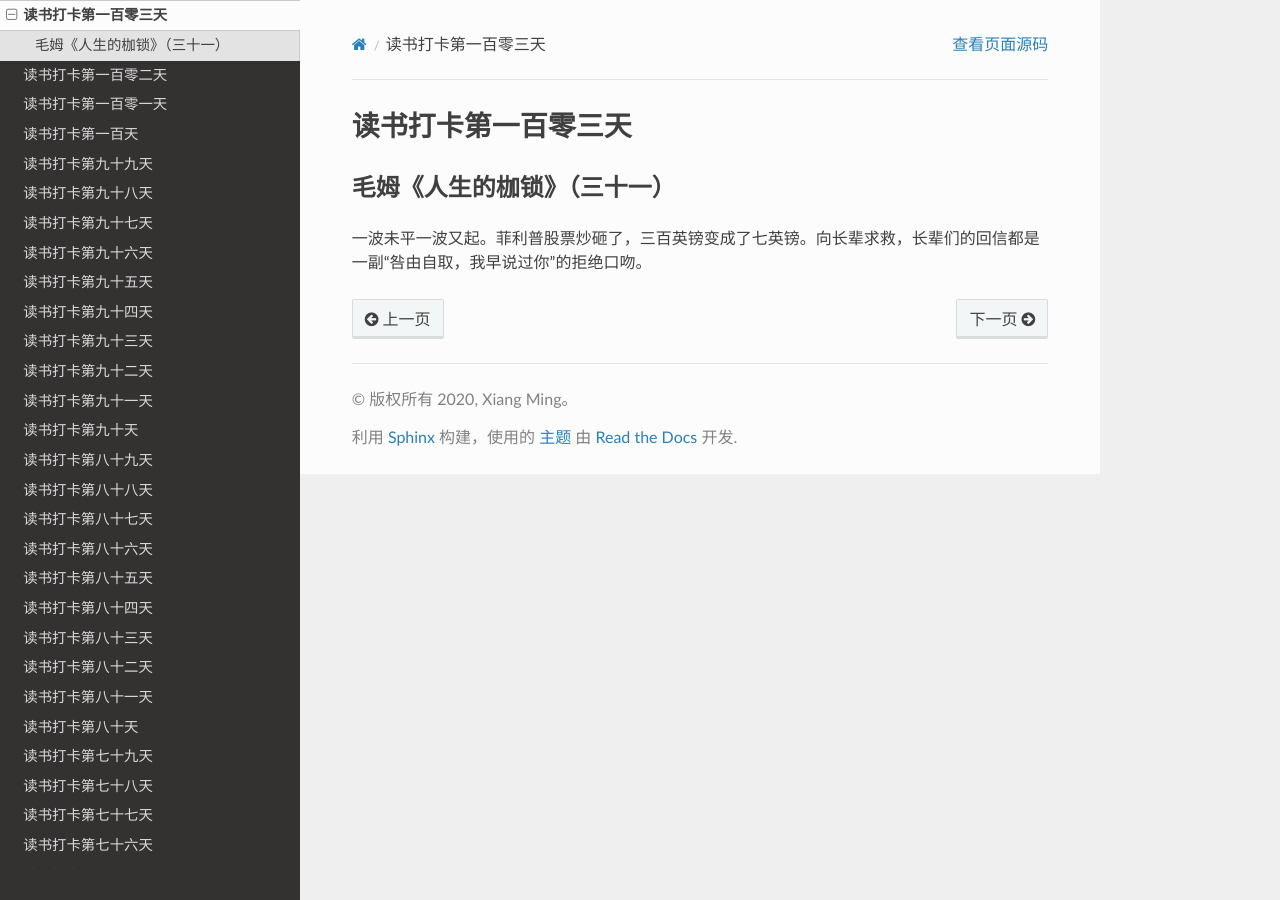
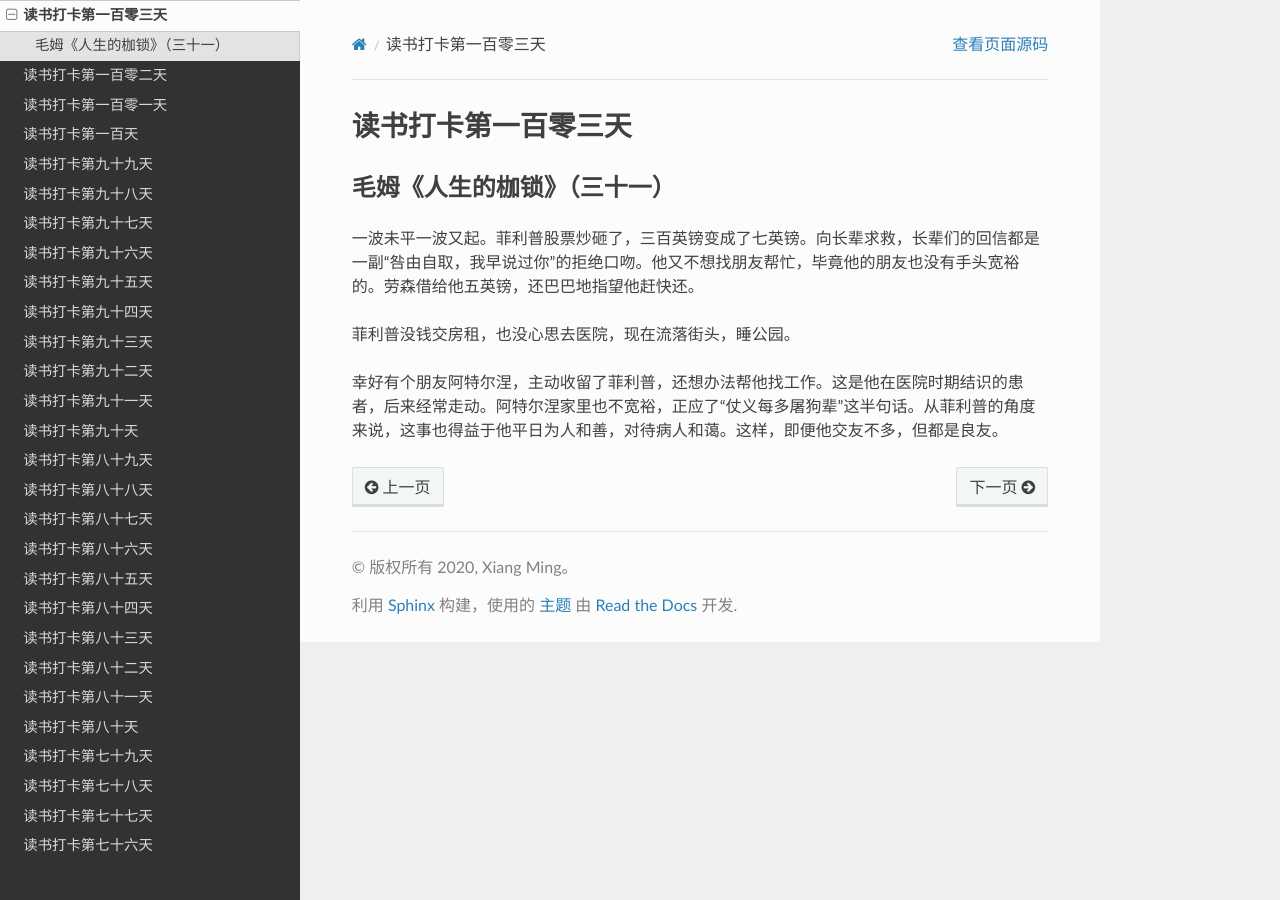
Before and after one commit to xiangming1975/reading, a Sphinx documentation site: the page built from source/2020-09-21.md, in a window 1280 px wide. Built offline with Sphinx 7.4.7 and the Read the Docs theme 2.0.0, drawn with Linux system fonts in a browser that asks for light colours.

Commit message:
继续读人生的枷锁

```diff
--- a/source/2020-09-21.md
+++ b/source/2020-09-21.md
@@ -2,4 +2,8 @@
 
 ## 毛姆《人生的枷锁》（三十一）
 
-一波未平一波又起。菲利普股票炒砸了，三百英镑变成了七英镑。向长辈求救，长辈们的回信都是一副“咎由自取，我早说过你”的拒绝口吻。
+一波未平一波又起。菲利普股票炒砸了，三百英镑变成了七英镑。向长辈求救，长辈们的回信都是一副“咎由自取，我早说过你”的拒绝口吻。他又不想找朋友帮忙，毕竟他的朋友也没有手头宽裕的。劳森借给他五英镑，还巴巴地指望他赶快还。
+
+菲利普没钱交房租，也没心思去医院，现在流落街头，睡公园。
+
+幸好有个朋友阿特尔涅，主动收留了菲利普，还想办法帮他找工作。这是他在医院时期结识的患者，后来经常走动。阿特尔涅家里也不宽裕，正应了“仗义每多屠狗辈”这半句话。从菲利普的角度来说，这事也得益于他平日为人和善，对待病人和蔼。这样，即便他交友不多，但都是良友。
```
Also changed, not shown: source/2020-09-22.md (added, +13 -0 lines), source/2020-09-23.md (added, +7 -0 lines).
